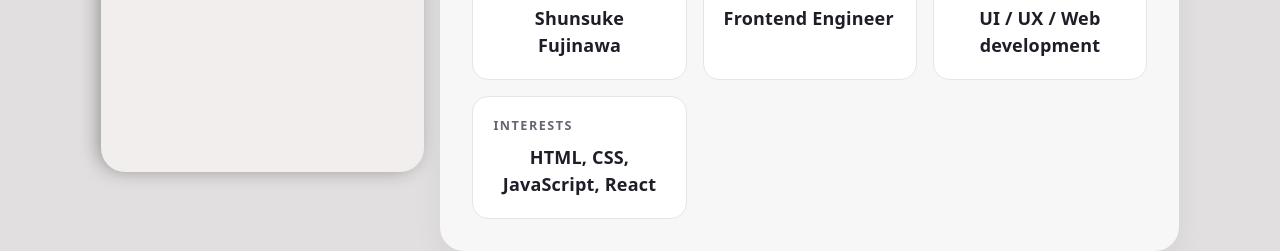
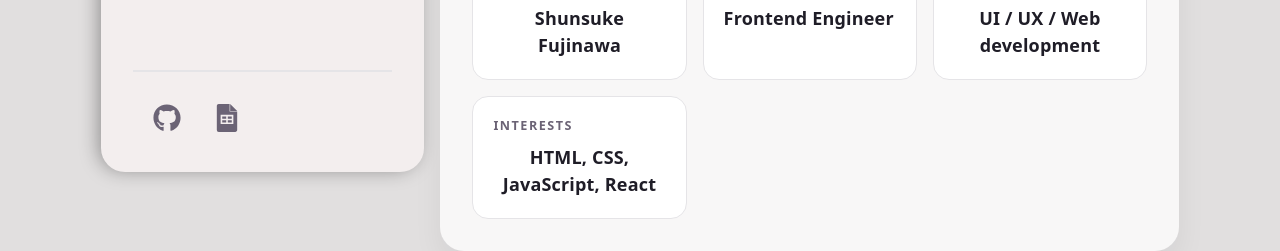
Before and after one commit to technicalplace/portfolio, a React (Vite) app: page / in a window 1280 px wide. Shown: the part 572-823 px from the top of the page. Built offline with nearby package versions, Linux system fonts and the light colour scheme.

Commit message:
Githubとスキルシートのアイコンを追加

```diff
--- a/src/component/Aside/index.jsx
+++ b/src/component/Aside/index.jsx
@@ -2,6 +2,8 @@ import styles from './index.module.css';
 import { IoAccessibility, IoHomeOutline } from 'react-icons/io5';
 import { MdLaptopChromebook } from 'react-icons/md';
 import { IoIosMail } from 'react-icons/io';
+import { FaGithub } from 'react-icons/fa';
+import { SiGooglesheets } from 'react-icons/si';
 
 export const Aside = () => {
   const pageReload = () => {
@@ -10,8 +12,8 @@ export const Aside = () => {
 
   return (
     <aside className={styles.aside}>
-      <a href="/" className={styles.homeLink} onClick={pageReload}>
-        <IoHomeOutline className={styles.homeIcon} size={26} aria-hidden="true" />
+      <a href="/" className={styles.homeLink} onClick={pageReload} aria-label="リロード">
+        <IoHomeOutline className={styles.homeIcon} size={26} />
         <div className={styles.titleWrapper}>
           <p className={styles.position}>Frontend Engineer</p>
           <p className={styles.name}>Shunsuke Fujinawa</p>
@@ -38,6 +40,25 @@ export const Aside = () => {
           </button>
         </a>
       </div>
+
+      <div className={styles.externalLinks}>
+        <a
+          href="https://github.com/technicalplace"
+          target="_blank"
+          rel="noreferrer"
+          aria-label="GitHubを開く"
+        >
+          <FaGithub size={28} />
+        </a>
+        <a
+          href="https://docs.google.com/spreadsheets/d/1tuN_xRYs2BgH3zux7AC-aowcwe6rh2wVfIKsaVFn1Zc/edit?usp=sharing"
+          target="_blank"
+          rel="noreferrer"
+          aria-label="スキルシートを開く"
+        >
+          <SiGooglesheets size={28} />
+        </a>
+      </div>
     </aside>
   );
 };
--- a/src/component/Aside/index.module.css
+++ b/src/component/Aside/index.module.css
@@ -1,6 +1,8 @@
 .aside {
   width: 30%;
   height: 90vh;
+  display: flex;
+  flex-direction: column;
   position: sticky;
   top: 24px;
   padding: 32px;
@@ -89,6 +91,30 @@
   transition: all 0.3s ease-in-out;
 }
 
+.externalLinks {
+  display: flex;
+  gap: 16px;
+  margin-top: auto;
+  padding: 24px 12px 0;
+  border-top: 2px solid var(--border);
+}
+
+.externalLinks a {
+  display: grid;
+  width: 44px;
+  height: 44px;
+  place-items: center;
+  border-radius: 10px;
+  color: var(--text);
+  transition: color 0.2s ease, background-color 0.2s ease, transform 0.2s ease;
+}
+
+.externalLinks a:hover {
+  background-color: #fff;
+  color: #8b5cf6;
+  transform: translateY(-2px);
+}
+
 @media (max-width: 768px) {
   .aside {
     display: none;
```
